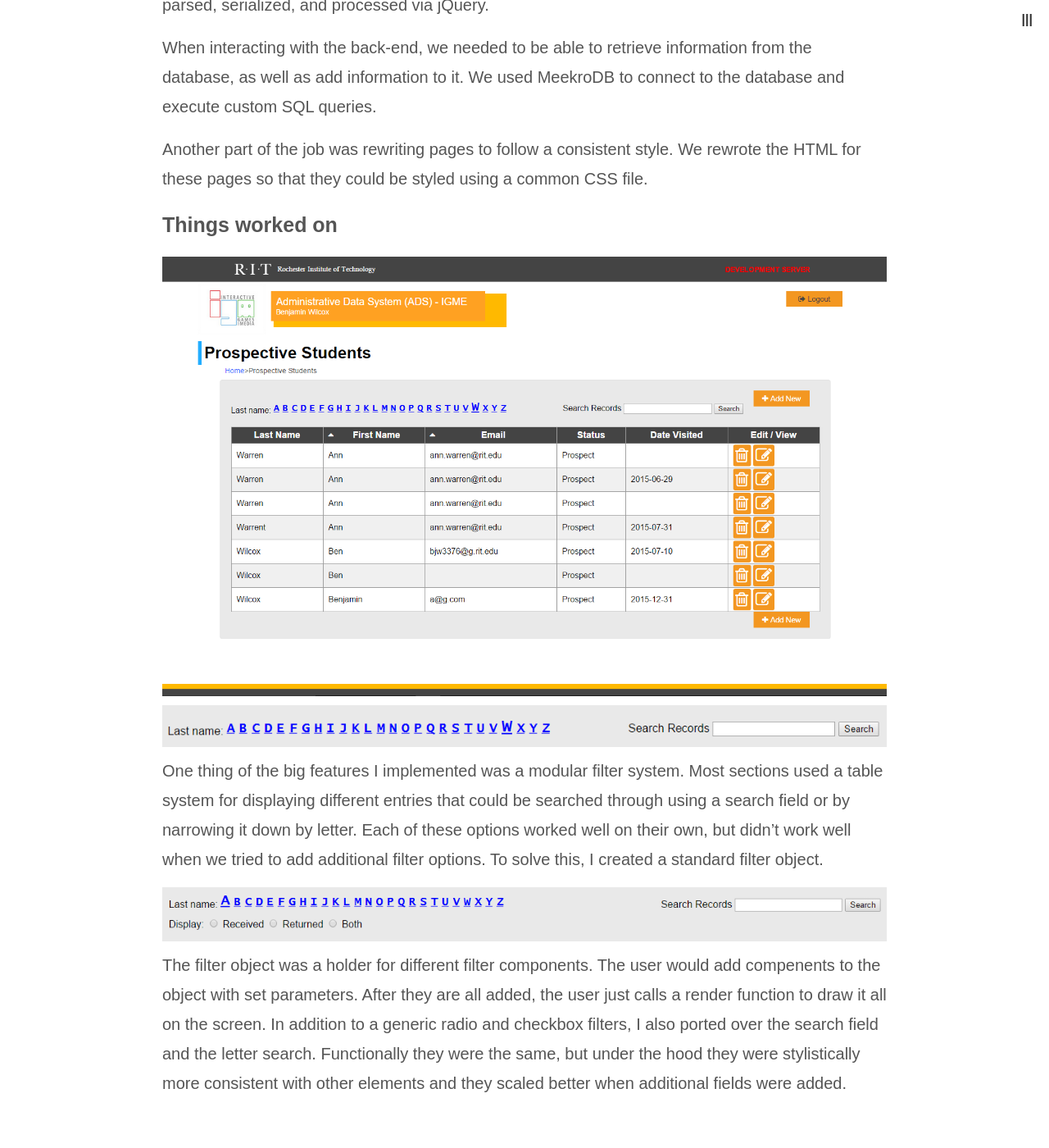
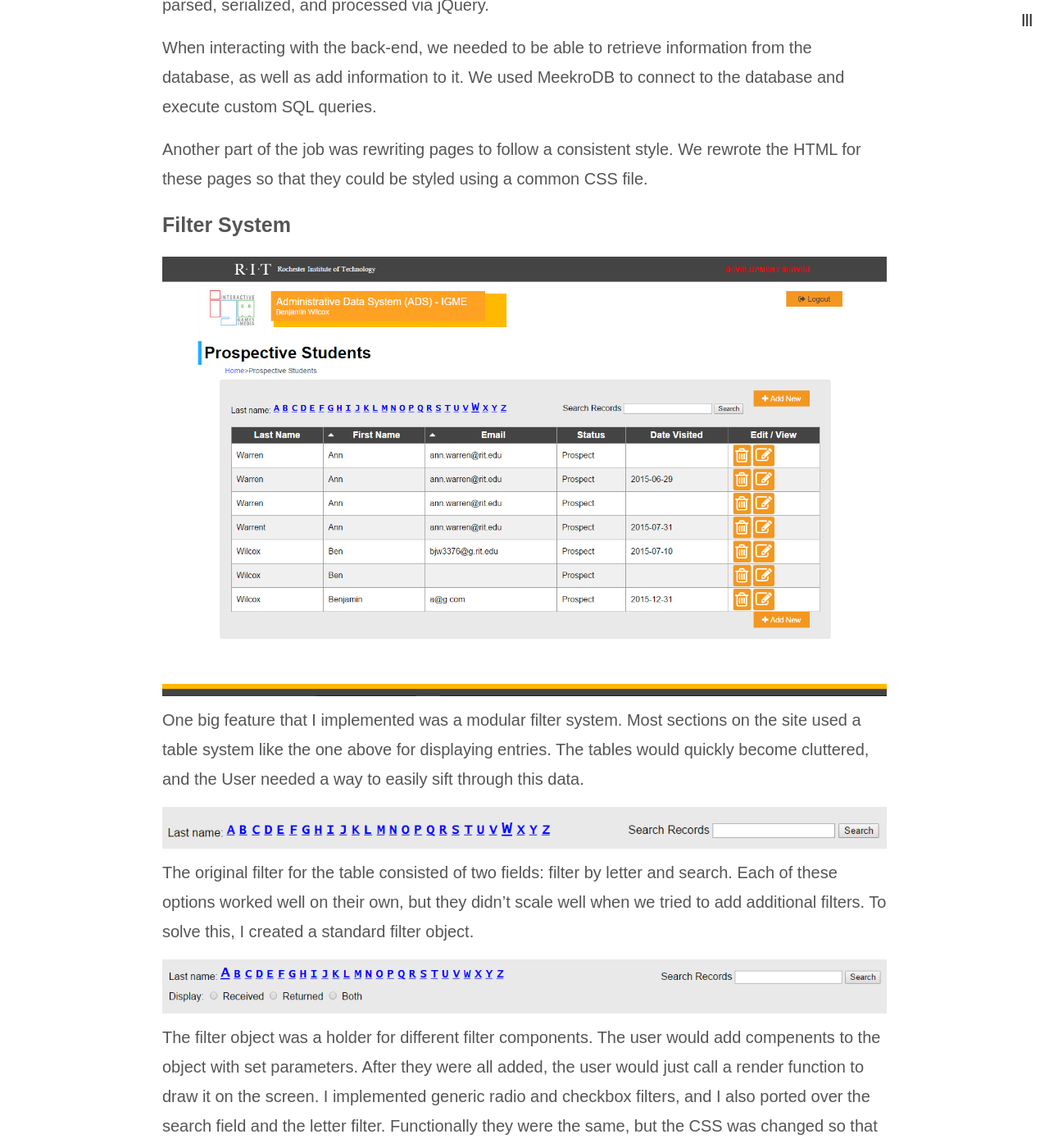
Before and after one commit to recanti/PortfolioV4, a Jekyll site: the page built from projects/_posts/2015-10-26-ADS.md, in a window 1280 px wide and 1400 px high, scrolled down 831 px. Shown: the whole window at 82% size. Built offline with Jekyll 4.4.1, drawn with Linux system fonts in a browser that asks for light colours; before the commit the page ends 2194 px from its top, so only the background shows below that; some of the changed text lies outside the part shown.

Commit message:
tweaks to blog posts
made some tweaks to the blog posts.

```diff
--- a/_includes/header.html
+++ b/_includes/header.html
@@ -7,12 +7,8 @@
 	  		</a>
 	  	</div>
 		<ul class="header_navlist">
-		  	<li class="header_navitem"><a class="header_navlink" href="/about.html">About</a></li>
-		  	<li class="header_navitem"><a href="/#projects">Projects</a></li>
-		  	<li class="header_navitem"><a href="/#blog">Blog</a></li>
-		  	<li class="header_navitem"><a href="/#contact">Contact</a></li>
+		  	<li class="header_navitem"><a href="/about.html">About</a></li>
 		  	<li class="header_navitem"><a href="/resume.html">Resume</a></li>
-		  	<li class="header_navitem"><a href="/hire.html">Hire Me</a></li>
 		</ul>
 	</div>
 </header>
--- a/_layouts/page.html
+++ b/_layouts/page.html
@@ -2,10 +2,15 @@
 layout: default
 ---
 <article class="article">
-	<header class="article_header">
-		<h2> {{ page.title }} </h2>
-		<img src="{{ page.header | prepend: site.projectsurl }}" alt="main page for ADS" />
-	</header>
+	{% if page.header %}
+		<header class="article_header">
+			<h2> {{ page.title }} </h2>
+			<img src="{{ page.header | prepend: site.projectsurl }}" alt="main page for ADS" />
+		</header>
+	{% else %}
+		<h2>{{ page.title }}</h2>
+	{% endif %}
+
 	<section class="article_content">
 		{{ content }}
 	</section>
--- a/projects/_posts/2015-10-26-ADS.md
+++ b/projects/_posts/2015-10-26-ADS.md
@@ -10,18 +10,19 @@
 
 The Administrative Data System (ADS) is a PHP web application that was developed for RIT’s College of Computing and Information Sciences. I, and a team of 2 other people, came on to the project during the second phase of development. At that point, most of the major features had been implemented. Our goal was to maintain the system and add new features when needed.
 
-## Day-to-Day
+## Day-to-Day Activities
 This project involved a lot work in both the front-end and the back-end. AJAX played a large role in the application and a large part of the job was setting up forms so that their data could be easily be parsed, serialized, and processed via jQuery.
 
 When interacting with the back-end, we needed to be able to retrieve information from the database, as well as add information to it. We used MeekroDB to connect to the database and execute custom SQL queries.
 
 Another part of the job was rewriting pages to follow a consistent style. We rewrote the HTML for these pages so that they could be styled using a common CSS file.
 
-## Things worked on
+## Filter System
+![Main Page](/projects/assets/AdminOps/AdminOpsList.PNG)
+One big feature that I implemented was a modular filter system. Most sections on the site used a table system like the one above for displaying entries. The tables would quickly become cluttered, and the User needed a way to easily sift through this data.
 
-![Main Page](/projects/assets/AdminOps/AdminOpsList.PNG)
 ![Main Page](/projects/assets/AdminOps/AdminOpsFilterOld.PNG)
-One thing of the big features I implemented was a modular filter system. Most sections used a table system for displaying different entries that could be searched through using a search field or by narrowing it down by letter. Each of these options worked well on their own, but didn't work well when we tried to add additional filter options. To solve this, I created a standard filter object.
+The original filter for the table consisted of two fields: filter by letter and search. Each of these options worked well on their own, but they didn't scale well when we tried to add additional filters. To solve this, I created a standard filter object.
 
 ![Main Page](/projects/assets/AdminOps/AdminOpsFilter.PNG)
-The filter object was a holder for different filter components. The user would add compenents to the object with set parameters. After they are all added, the user just calls a render function to draw it all on the screen. In addition to a generic radio and checkbox filters, I also ported over the search field and the letter search. Functionally they were the same, but under the hood they were stylistically more consistent with other elements and they scaled better when additional fields were added.
+The filter object was a holder for different filter components. The user would add compenents to the object with set parameters. After they were all added, the user would just call a render function to draw it on the screen. I implemented generic radio and checkbox filters, and I also ported over the search field and the letter filter. Functionally they were the same, but the CSS was changed so that they scaled better when additional fields were added and used conventions similar to the other elements.
```
Also changed, not shown: blog/_posts/2015-10-26-Test.md (+4 -7 lines).
